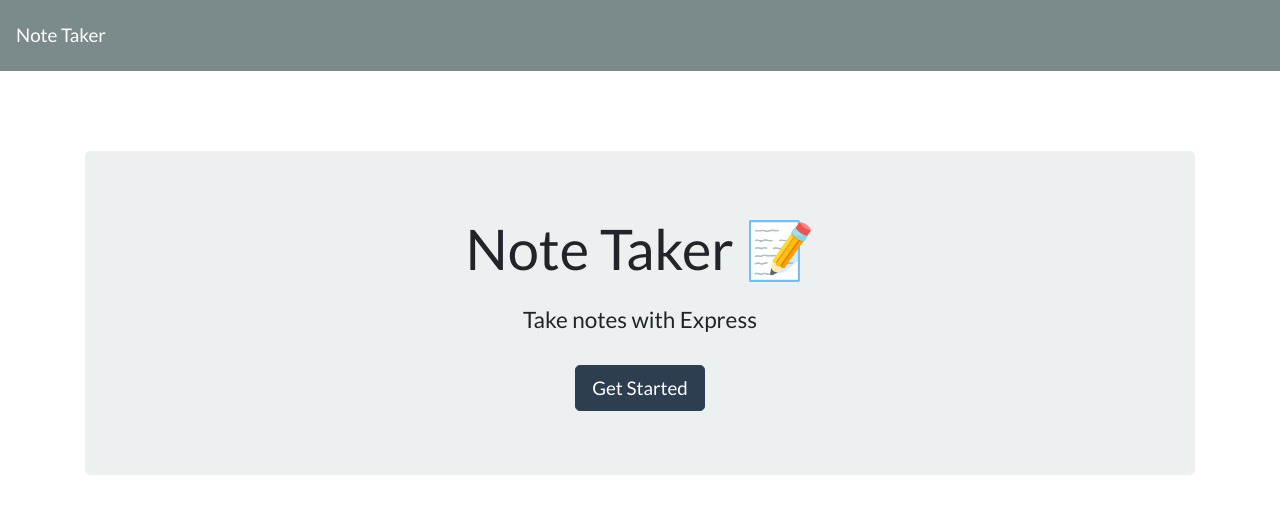
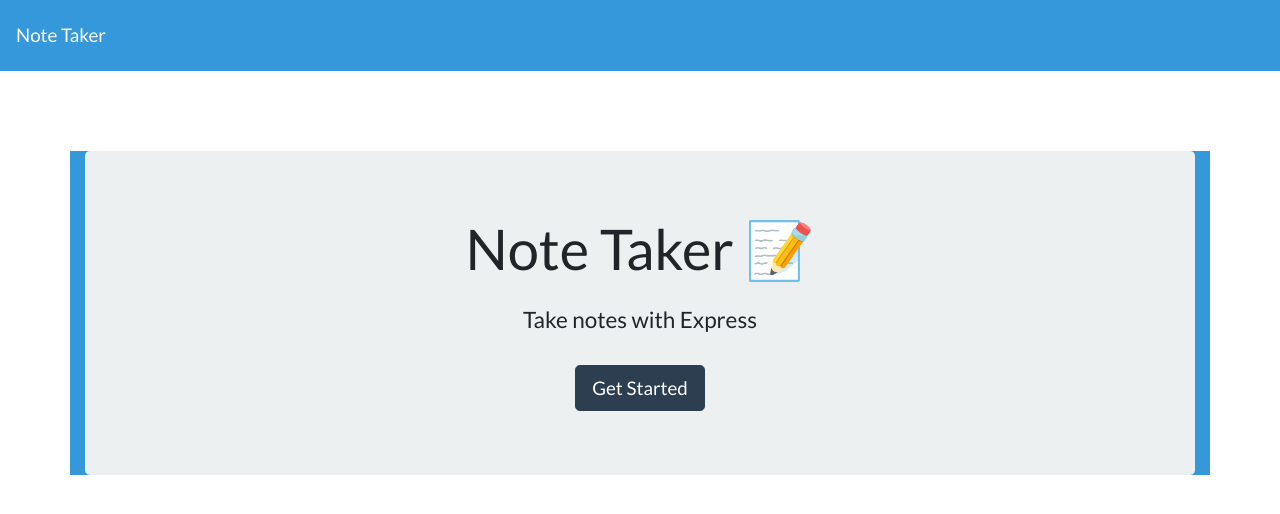
Before and after one commit to bdoneq7/note-taker, a website: page public/index.html in a window 1280 px wide. Drawn offline with nearby package versions, Linux system fonts and the light colour scheme; no server answers.

Commit message:
updated boostrap color classes for index and notes files

```diff
--- a/public/index.html
+++ b/public/index.html
@@ -10,11 +10,11 @@
 </head>
 
 <body>
-  <nav class="navbar navbar-dark bg-dark">
+  <nav class="navbar navbar-dark bg-info">
     <a class="navbar-brand" href="/">Note Taker
     </a>
   </nav>
-  <div class="container">
+  <div class="container bg-info">
     <div style="margin-top: 80px;" class="jumbotron text-center">
       <h1 class="display-4">Note Taker <span role="img" aria-label="Memo">📝</span></h1>
       <h4 class="mt-4">Take notes with Express</h4>
```
Also changed, not shown: data/notes.json (+10 -0 lines), public/notes.html (+1 -1 lines).
